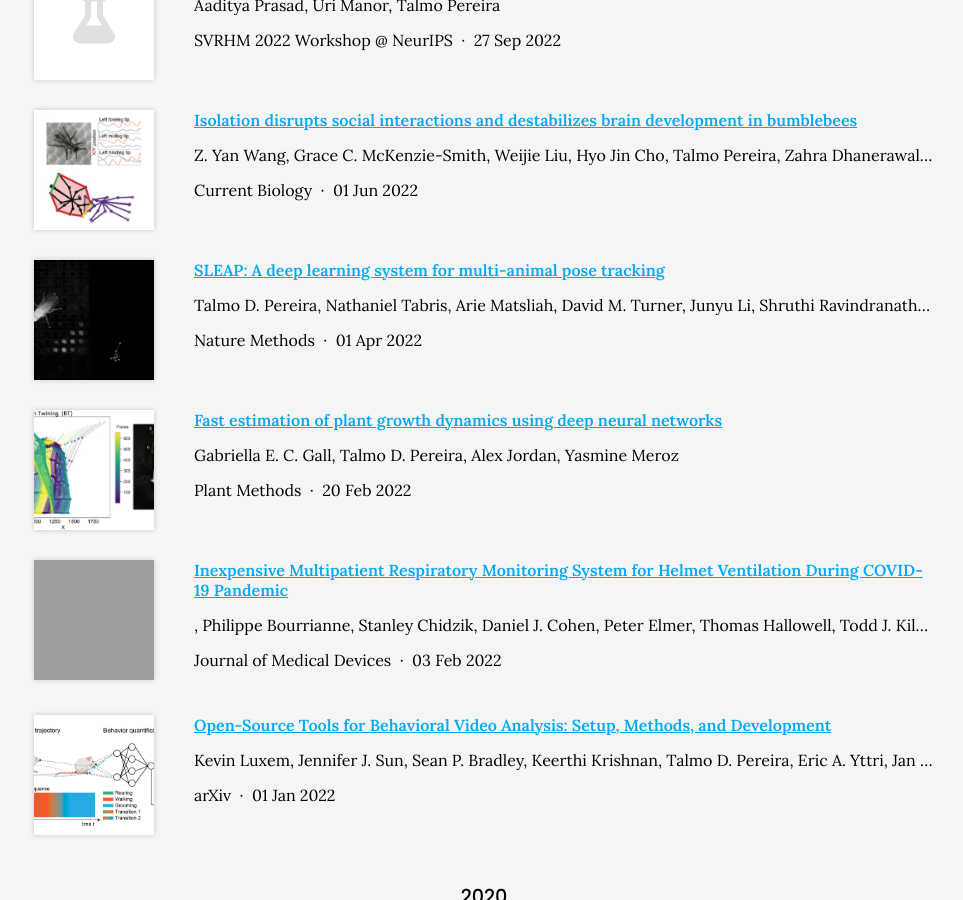
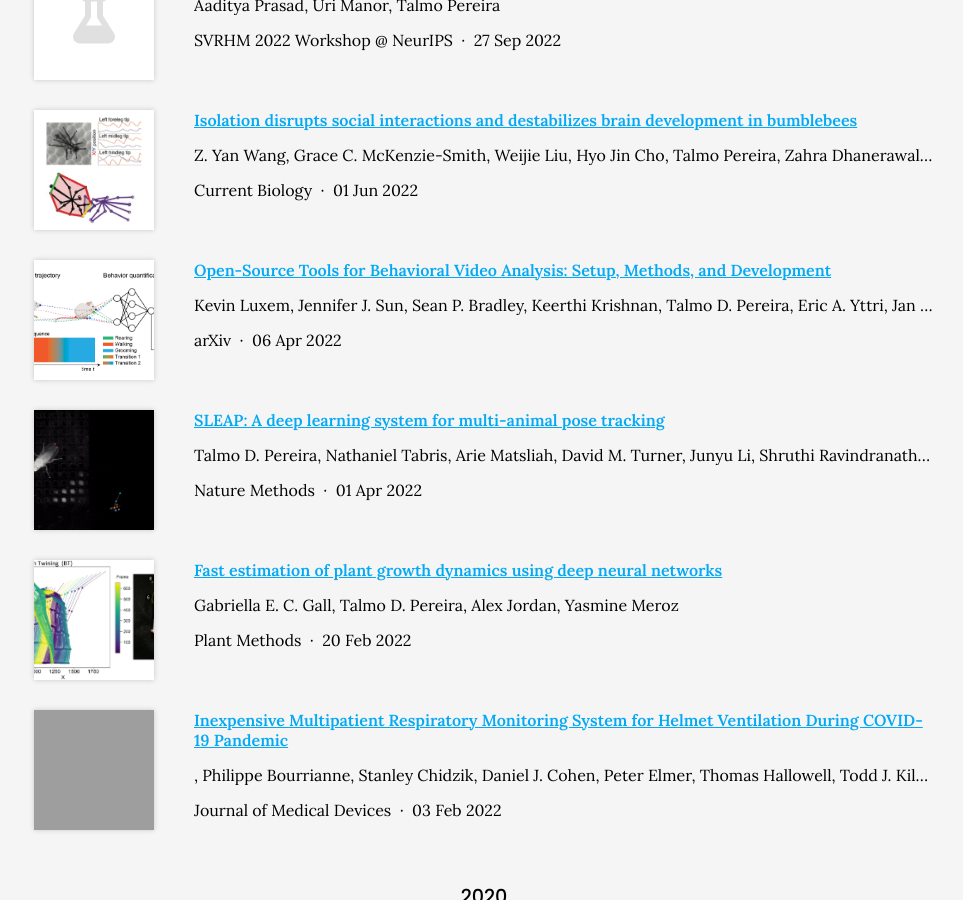
Before and after one commit to talmolab/lab-website, a Jekyll site: the page built from research/index.md, in a window 1280 px wide and 900 px high, scrolled down 1661 px. Shown: the whole window, without its empty margins (156-1119 px from the left). Built offline with Jekyll 4.4.1, drawn with Linux system fonts in a browser that asks for light colours; nearby versions of some CDN libraries; grey boxes are pictures that could not be loaded.

Commit message:
Generate citations

```diff
--- a/_data/citations.yaml
+++ b/_data/citations.yaml
@@ -82,10 +82,10 @@
   - Jan Zimmermann
   - Mark Laubach
   publisher: arXiv
-  date: '2022-01-01'
+  date: '2022-04-06'
   link: https://doi.org/gp33w3
   image: images/papers/luxem-2022.png
-  _cache: 1c0fdb4f7b31bcb3b10cda0063f01d88970d43fc820408f72cf3f59969e17107
+  _cache: fd62f0ad7c683df6a7712d9effeb29cd5d62fe090e65352ee9ef35de903dc689
 - id: doi:10.1186/s13007-022-00851-9
   title: Fast estimation of plant growth dynamics using deep neural networks
   authors:
```
